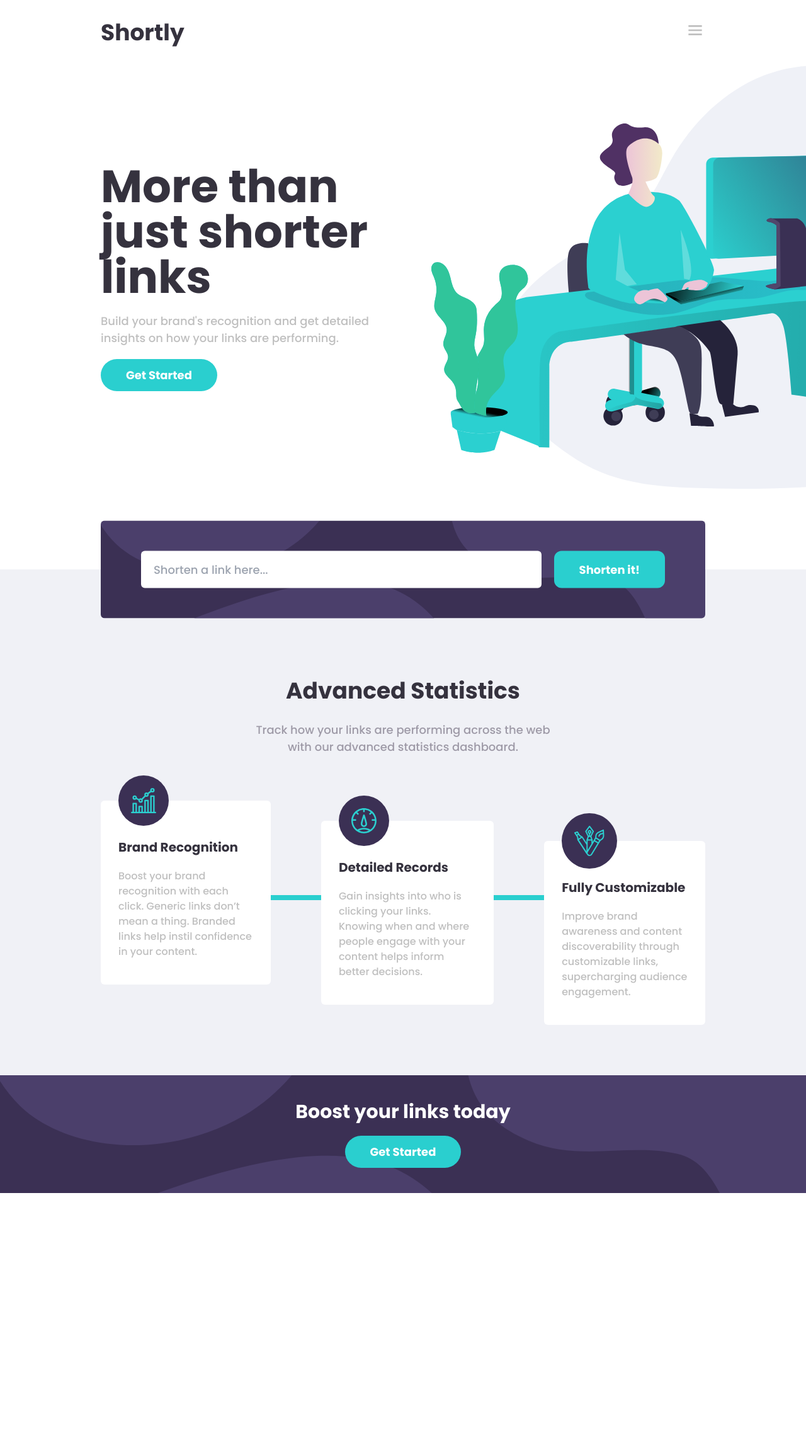
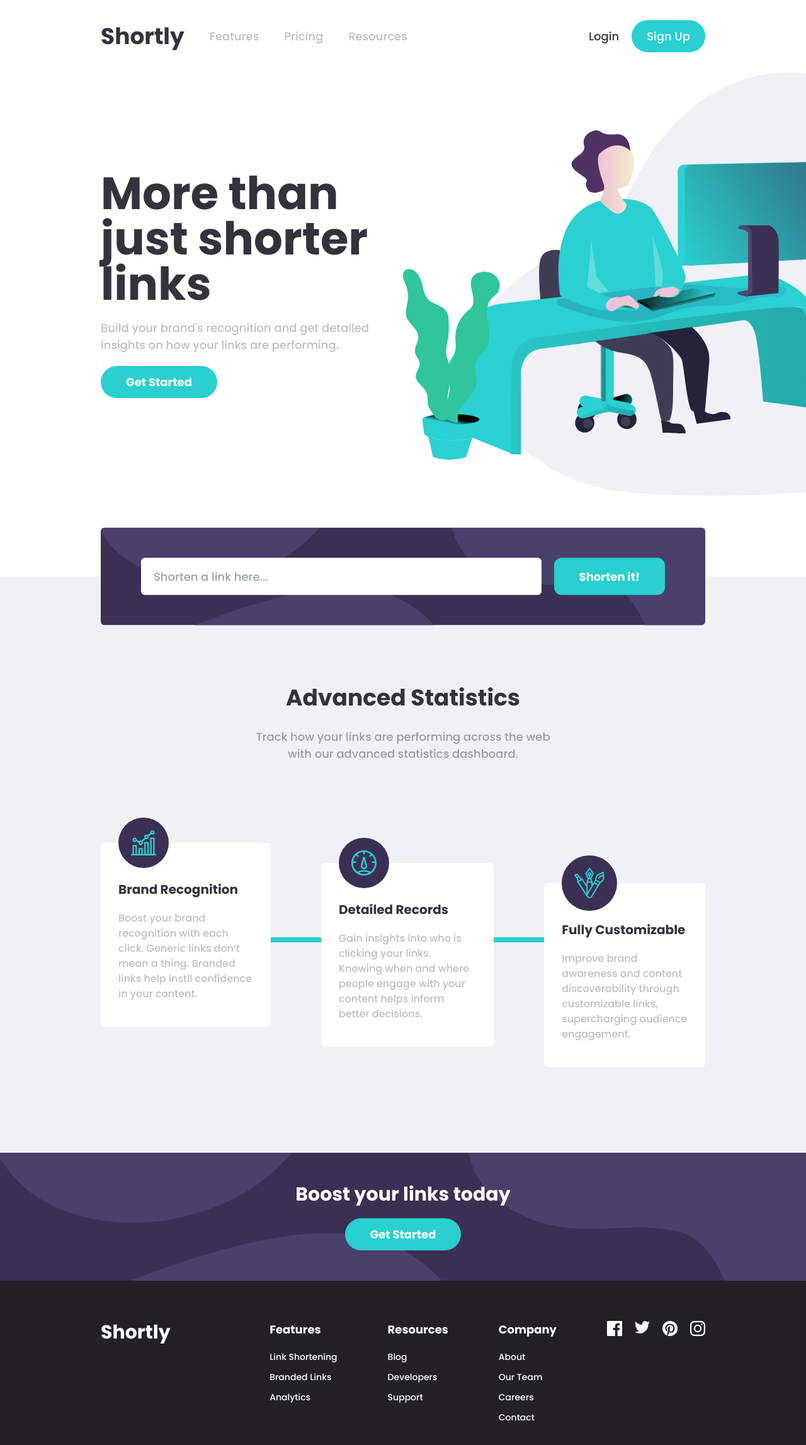
Before and after one commit to mirandajaorenzo26/url-shortener, a React (Vite) app: page / in a window 1280 px wide. Shown: the top 2294 px of the page at 63% size. Before the commit the page ends 1894 px from the top, so only its background shows below. Built offline with nearby package versions, Linux system fonts and the light colour scheme; what prettier-plugin-tailwindcss would draw is missing.

Commit message:
Created Footer Section

```diff
--- a/index.html
+++ b/index.html
@@ -1,5 +1,5 @@
 <!DOCTYPE html>
-<html lang="en">
+<html lang="en" class="scroll-smooth">
   <head>
     <meta charset="UTF-8" />
     <link rel="icon" type="image/svg+xml" href="/vite.svg" />
--- a/src/App.jsx
+++ b/src/App.jsx
@@ -3,6 +3,7 @@ import HeroSection from "./assets/components/HeroSection";
 import AdvanceStatistics from "./assets/components/AdvanceStatistics";
 import Header from "./assets/components/Header";
 import BoostLinks from "./assets/components/BoostLinks";
+import Footer from "./assets/components/Footer";
 
 export const LinkContext = createContext();
 
@@ -81,7 +82,7 @@ function App() {
 
   return (
     <>
-      <div className="px-5  md:px-16 xl:px-40 2xl:px-48">
+      <div className="px-5  md:px-16 xl:px-40 2xl:px-48 3xl:px-60">
         <Header />
       </div>
       <LinkContext.Provider
@@ -97,15 +98,18 @@ function App() {
           inputRef,
         }}
       >
-        <div className="flex h-[100vh] overflow-x-clip px-5  md:px-16 xl:px-40 2xl:px-48">
+        <div className="flex min-h-[100vh] overflow-x-clip px-5  md:px-16 xl:px-40 2xl:px-48 3xl:px-60">
           <HeroSection />
         </div>
-        <div className="bg-lighter-gray px-5 text-center  md:px-16 xl:px-40 2xl:px-48">
+        <div className="bg-lighter-gray px-5 text-center  md:px-16 xl:px-40 2xl:px-48 3xl:px-60">
           <AdvanceStatistics />
         </div>
       </LinkContext.Provider>
-      <div className="bg-dark-violet bg-[url('./assets/images/bg-boost-mobile.svg')] bg-cover p-10 px-5 text-center md:px-16  lg:bg-[url('./assets/images/bg-boost-desktop.svg')] xl:px-40 2xl:px-48">
+      <div className="bg-dark-violet bg-[url('./assets/images/bg-boost-mobile.svg')] bg-cover px-5 py-12 text-center md:px-16 lg:bg-[url('./assets/images/bg-boost-desktop.svg')]  xl:px-40 2xl:px-48 3xl:px-60">
         <BoostLinks />
+      </div>
+      <div className=" bg-very-dark-violet px-5 py-16  text-white  md:px-16 xl:px-40 2xl:px-48 3xl:px-60">
+        <Footer />
       </div>
     </>
   );
--- a/src/assets/components/AddLinkForm.jsx
+++ b/src/assets/components/AddLinkForm.jsx
@@ -7,9 +7,10 @@ const AddLinkForm = () => {
     useContext(LinkContext);
   return (
     <form
+      id="form"
       action=""
       onSubmit={(e) => addLink(e)}
-      className=" absolute bottom-0 grid w-full translate-y-[50%] gap-5 rounded-xl bg-dark-violet bg-[url('./assets/images/bg-boost-mobile.svg')] bg-cover p-5 lg:flex lg:rounded-md lg:bg-[url('./assets/images/bg-boost-desktop.svg')] lg:px-16 lg:py-12"
+      className="absolute bottom-0 grid w-full translate-y-[50%] scroll-m-20 gap-5 rounded-xl bg-dark-violet bg-[url('./assets/images/bg-boost-mobile.svg')] bg-cover p-5 lg:flex lg:rounded-md lg:bg-[url('./assets/images/bg-boost-desktop.svg')] lg:px-16 lg:py-12"
     >
       <div className="relative w-full">
         <input
--- a/src/assets/components/AdvanceStatistics.jsx
+++ b/src/assets/components/AdvanceStatistics.jsx
@@ -17,7 +17,7 @@ const AdvanceStatistics = () => {
         </p>
       </div>
       <div className="pb-20 font-normal">
-        <div className=" relative flex flex-col items-center gap-20  md:gap-5 lg:flex-row lg:text-left xl:gap-20">
+        <div className=" relative my-14 flex flex-col items-center gap-20 md:gap-5 lg:flex-row lg:text-left xl:gap-20">
           <div className="absolute left-[50%] h-full w-2 translate-x-[-50%]  bg-cyan lg:top-[50%] lg:h-2 lg:w-full lg:translate-y-[50%]"></div>
           <div className="relative   rounded-md bg-white px-7 py-10">
             <div className="absolute left-[50%] top-0 w-max translate-x-[-50%]  translate-y-[-50%] rounded-full bg-dark-violet p-5 lg:left-7  lg:translate-x-[0]">
--- /dev/null
+++ b/src/assets/components/Footer.jsx
@@ -0,0 +1,57 @@
+import Facebook from "../images/icon-facebook.svg";
+import Twitter from "../images/icon-twitter.svg";
+import Pinterest from "../images/icon-pinterest.svg";
+import Instagram from "../images/icon-instagram.svg";
+
+const Footer = () => {
+  return (
+    <div className="flex flex-col justify-between gap-16 text-center lg:flex-row lg:text-left">
+      <strong className="text-3xl">Shortly</strong>
+      <div className="flex flex-col gap-16 lg:flex-row lg:gap-20">
+        <div>
+          <p className="mb-5 font-bold">Features</p>
+          <ul className="space-y-3">
+            <p className="text-sm">Link Shortening</p>
+            <p className="text-sm">Branded Links</p>
+            <p className="text-sm">Analytics</p>
+          </ul>
+        </div>
+        <div>
+          <p className="mb-5 font-bold">Resources</p>
+          <ul className="space-y-3">
+            <p className="text-sm">Blog</p>
+            <p className="text-sm">Developers</p>
+            <p className="text-sm">Support</p>
+          </ul>
+        </div>
+        <div>
+          <p className="mb-5 font-bold">Company</p>
+          <ul className="space-y-3">
+            <p className="text-sm">About</p>
+            <p className="text-sm">Our Team</p>
+            <p className="text-sm">Careers</p>
+            <p className="text-sm">Contact</p>
+          </ul>
+        </div>
+        <div>
+          <ul className="flex justify-center gap-5">
+            <li>
+              <img src={Facebook} alt="" />
+            </li>
+            <li>
+              <img src={Twitter} alt="" />
+            </li>
+            <li>
+              <img src={Pinterest} alt="" />
+            </li>
+            <li>
+              <img src={Instagram} alt="" />
+            </li>
+          </ul>
+        </div>
+      </div>
+    </div>
+  );
+};
+
+export default Footer;
--- a/src/assets/components/Header.jsx
+++ b/src/assets/components/Header.jsx
@@ -1,11 +1,53 @@
 import { BiMenu } from "react-icons/bi";
+import Button from "./shared/Button";
+import Nav from "./Nav";
+import MobileNav from "./MobileNav";
+import { useEffect, useRef, useState } from "react";
 
 const Header = () => {
+  const [toggleNav, setToggleNav] = useState(false);
+  const navRef = useRef();
+  const handleNavToggle = () => {
+    setToggleNav((toggleNav) => !toggleNav);
+  };
+
+  useEffect(() => {
+    if (toggleNav) {
+      console.log("OPEN");
+      navRef.current.classList.remove("-translate-y-[150%]");
+    } else {
+      navRef.current.classList.add("-translate-y-[150%]");
+      console.log("CLOSE");
+    }
+  }, [toggleNav]);
+
   return (
-    <div className="flex justify-between py-2 lg:py-8">
-      <strong className="text-3xl lg:text-4xl">Shortly</strong>
-      <BiMenu size={32} className="fill-gray" />
-    </div>
+    <header className="relative">
+      <div className="relative flex justify-between py-5 lg:py-8">
+        <div className="flex items-center gap-10">
+          <strong className="text-3xl lg:text-4xl">Shortly</strong>
+          <Nav className="hidden lg:flex" />
+        </div>
+        <div className="hidden gap-5 lg:flex">
+          <Button text={"Login"} />
+          <Button
+            text={"Sign Up"}
+            className={
+              "rounded-full bg-cyan px-6 py-3 text-white hover:bg-light-cyan"
+            }
+          />
+        </div>
+        <button className=" lg:hidden" onClick={handleNavToggle}>
+          <BiMenu size={32} className="fill-gray " />
+        </button>
+      </div>
+      <div
+        ref={navRef}
+        className="absolute z-10 w-full -translate-y-[150%] transition-transform duration-500 lg:hidden"
+      >
+        <MobileNav className="flex w-full flex-col gap-5 rounded-xl bg-dark-violet p-10 text-center text-white " />
+      </div>
+    </header>
   );
 };
 
--- a/src/assets/components/HeroSection.jsx
+++ b/src/assets/components/HeroSection.jsx
@@ -4,10 +4,10 @@ import Button from "./shared/Button";
 const HeroSection = () => {
   return (
     <section className=" relative flex w-full flex-col items-center justify-between pb-32 text-center  lg:flex-row-reverse">
-      <div className="flex h-[375px] justify-center lg:h-full lg:flex-1">
-        <div className="flex-2 relative grid h-full w-[390px] items-center overflow-x-visible ">
+      <div className="my-10 flex h-[50vh] justify-center md:my-0  md:h-full md:flex-1 lg:justify-start ">
+        <div className=" object-cover md:w-[40%]">
           <img
-            className="absolute h-full overflow-visible object-cover object-left"
+            className="h-full overflow-visible object-cover object-left md:relative "
             src="/src/assets/images/illustration-working.svg"
           />
         </div>
@@ -17,14 +17,16 @@ const HeroSection = () => {
         <h1 className="text-4xl font-bold leading-relaxed lg:text-7xl">
           More than just shorter links
         </h1>
-        <p className="text-gray ">
+        <p className="max-w-lg text-gray">
           Build your brand&apos;s recognition and get detailed insights on how
           your links are performing.
         </p>
-        <Button
-          text={"Get Started"}
-          className="rounded-btn  rounded-full bg-cyan hover:bg-light-cyan"
-        />
+        <a href="#form">
+          <Button
+            text={"Get Started"}
+            className="rounded-btn  rounded-full bg-cyan hover:bg-light-cyan"
+          />
+        </a>
       </div>
       <AddLinkForm />
     </section>
--- /dev/null
+++ b/src/assets/components/MobileNav.jsx
@@ -0,0 +1,23 @@
+import Button from "./shared/Button";
+
+const MobileNav = ({ className }) => {
+  return (
+    <nav>
+      <ul className={`${className}`}>
+        <li className="cursor-pointer hover:text-very-dark-blue">Features</li>
+        <li className="cursor-pointer hover:text-very-dark-blue">Pricing</li>
+        <li className="cursor-pointer hover:text-very-dark-blue">Resources</li>
+        <hr />
+        <Button text={"Login"} className={"px-6 py-3"} />
+        <Button
+          text={"Sign Up"}
+          className={
+            "rounded-full bg-cyan px-6 py-3 text-white hover:bg-light-cyan"
+          }
+        />
+      </ul>
+    </nav>
+  );
+};
+
+export default MobileNav;
--- /dev/null
+++ b/src/assets/components/Nav.jsx
@@ -0,0 +1,11 @@
+const Nav = ({ className }) => {
+  return (
+    <ul className={`${className} flex gap-10 text-gray`}>
+      <li className="cursor-pointer hover:text-very-dark-blue">Features</li>
+      <li className="cursor-pointer hover:text-very-dark-blue">Pricing</li>
+      <li className="cursor-pointer hover:text-very-dark-blue">Resources</li>
+    </ul>
+  );
+};
+
+export default Nav;
--- a/src/index.css
+++ b/src/index.css
@@ -5,6 +5,7 @@
 
 body{
     font-size: 18px;
+    box-sizing: border-box;
 }
 
 
--- a/tailwind.config.js
+++ b/tailwind.config.js
@@ -17,6 +17,9 @@ export default {
         "very-dark-blue": "#35323e",
         "very-dark-violet": "#232127",
       },
+      screens: {
+        "3xl": "1600px",
+      },
     },
   },
   plugins: [require("prettier-plugin-tailwindcss")],
```
